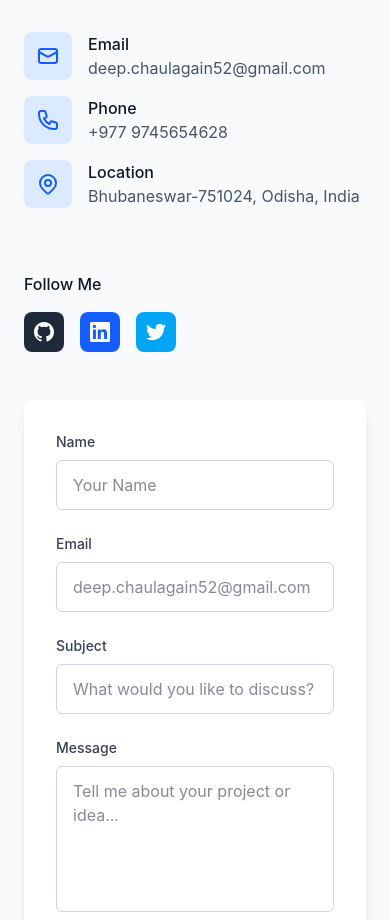
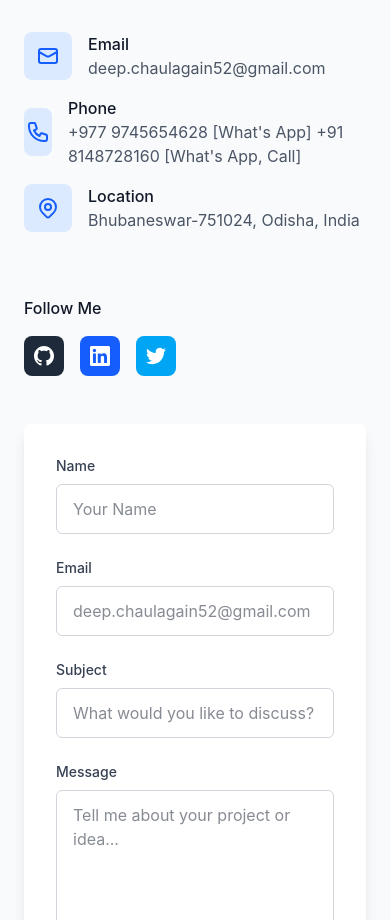
Before and after one commit to deepgeek101/my-personal-portfolio, a React (Vite) app: page / in a window 390 px wide. Shown: the part 6204-7124 px from the top of the page. Built offline with nearby package versions, Linux system fonts and the light colour scheme.

Commit message:
Modify phone inside Contact.jsx

```diff
--- a/src/components/sections/Contact.jsx
+++ b/src/components/sections/Contact.jsx
@@ -127,7 +127,8 @@ const Contact = () => {
                     Phone
                   </h4>
                   <p className='text-gray-600 dark:text-gray-400'>
-                    +977 9745654628
+                    +977 9745654628 [What's App]
+                    +91 8148728160 [What's App, Call]
                   </p>
                 </div>
               </div>
```
